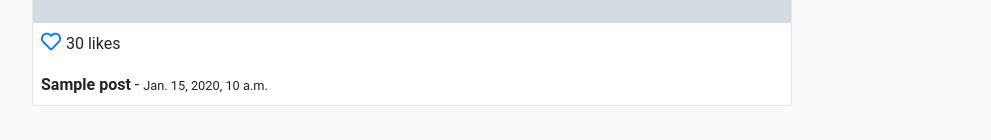
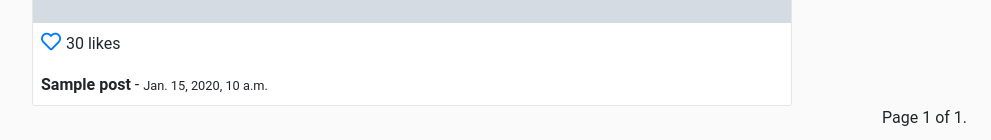
Before and after one commit to amreyesp/platzigram-hub, a Django app: page / in a window 1280 px wide. Shown: the part 708-848 px from the top of the page, without its empty margins (228-1219 px from the left). Run offline with Django 3.2, Linux system fonts and the light colour scheme; a user stored in the database is signed in; tables that the repository leaves empty hold one stand-in row (values such as "Sample post"); grey boxes marked "Sample" are stand-in pictures; some libraries are stand-ins or nearby versions.

Commit message:
including pagination on feed.html

```diff
--- a/templates/posts/feed.html
+++ b/templates/posts/feed.html
@@ -29,4 +29,23 @@
         </div>
         {% endfor %}
     </div>
+
+    <div class="pagination justify-content-end">
+      <span class="step-links">
+          {% if page_obj.has_previous %}
+              <a href="?page=1">&laquo; first</a>
+              <a href="?page={{ page_obj.previous_page_number }}">previous</a>
+          {% endif %}
+
+          <span class="current">
+              Page {{ page_obj.number }} of {{ page_obj.paginator.num_pages }}.
+          </span>
+
+          {% if page_obj.has_next %}
+              <a href="?page={{ page_obj.next_page_number }}">next</a>
+              <a href="?page={{ page_obj.paginator.num_pages }}">last &raquo;</a>
+          {% endif %}
+      </span>
+    </div>
+
 {% endblock%}
```
